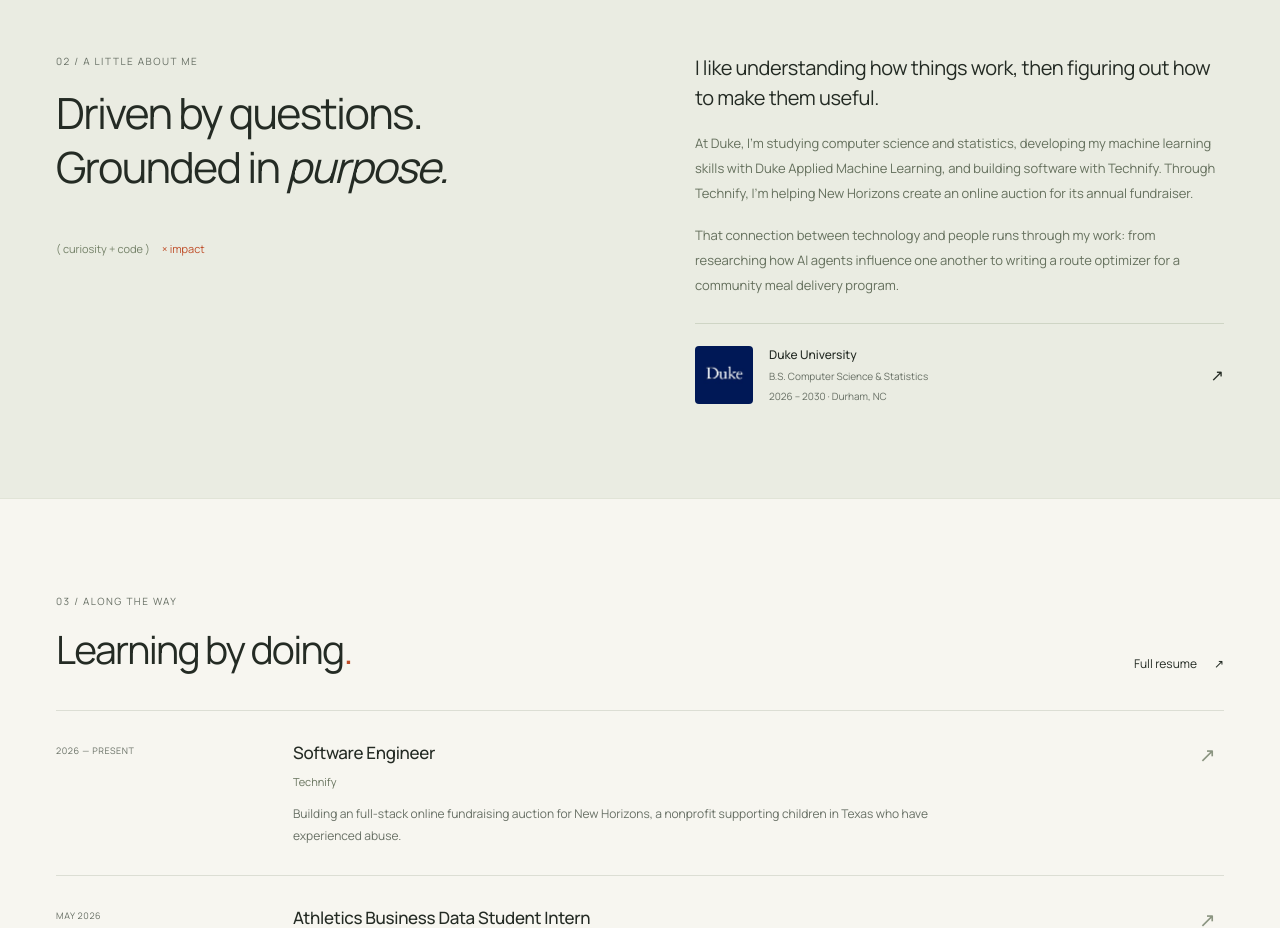
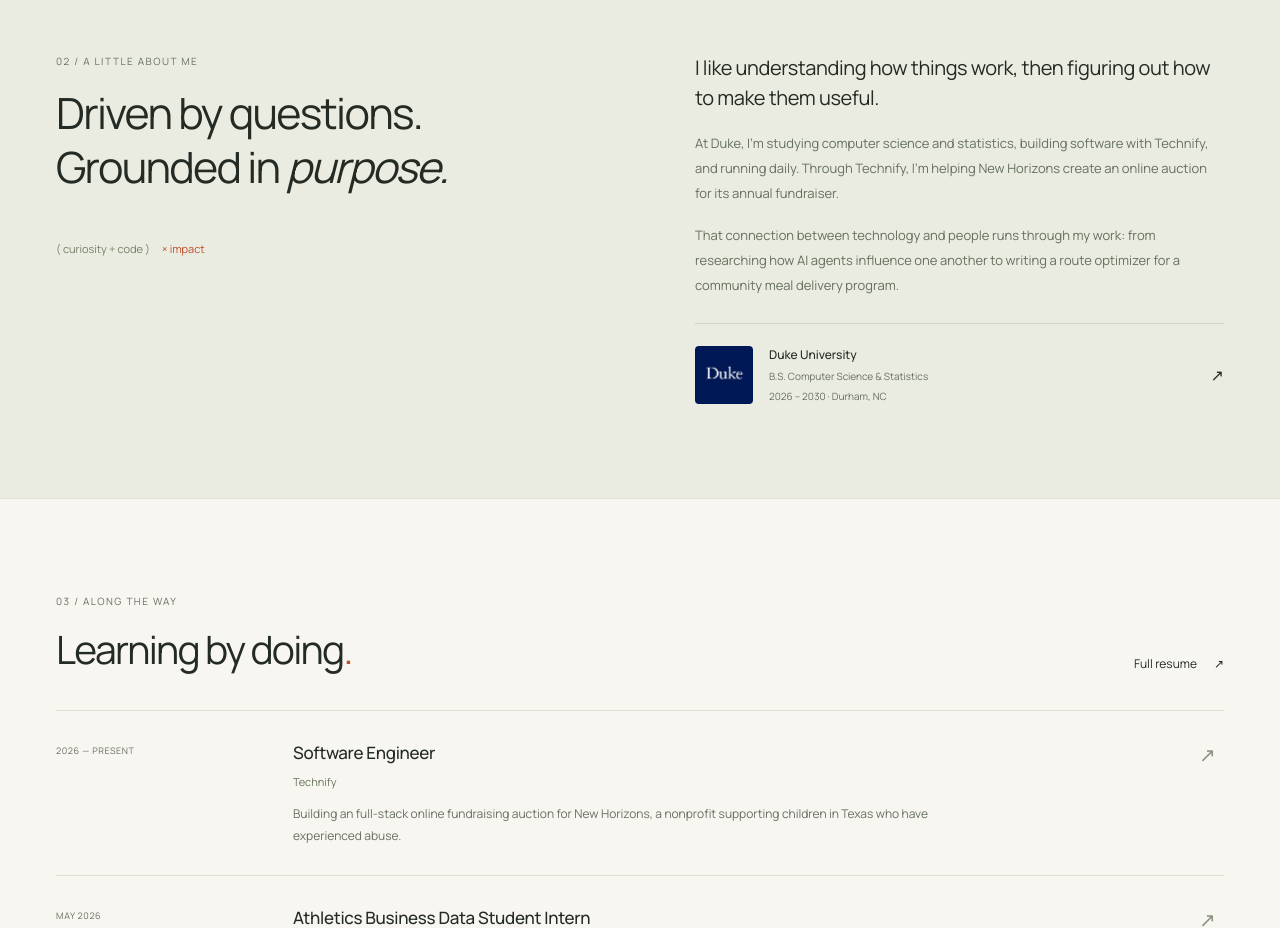
Before and after one commit to ChrisHill415/PersonalWebsite, a Next.js app: page / in a window 1280 px wide. Shown: the part 1740-2668 px from the top of the page. Built offline with nearby package versions, Linux system fonts and the light colour scheme.

Commit message:
Fix paragraph structure in page.tsx

```diff
--- a/app/page.tsx
+++ b/app/page.tsx
@@ -343,8 +343,7 @@ export default function Home() {
               </p>
               <p>
                 At Duke, I’m studying computer science and statistics,
-                developing my machine learning skills with Duke Applied Machine
-                Learning, and building software with Technify. Through Technify,
+                building software with Technify, and running daily. Through Technify,
                 I’m helping New Horizons create an online auction for its annual
                 fundraiser.
               </p>
```
